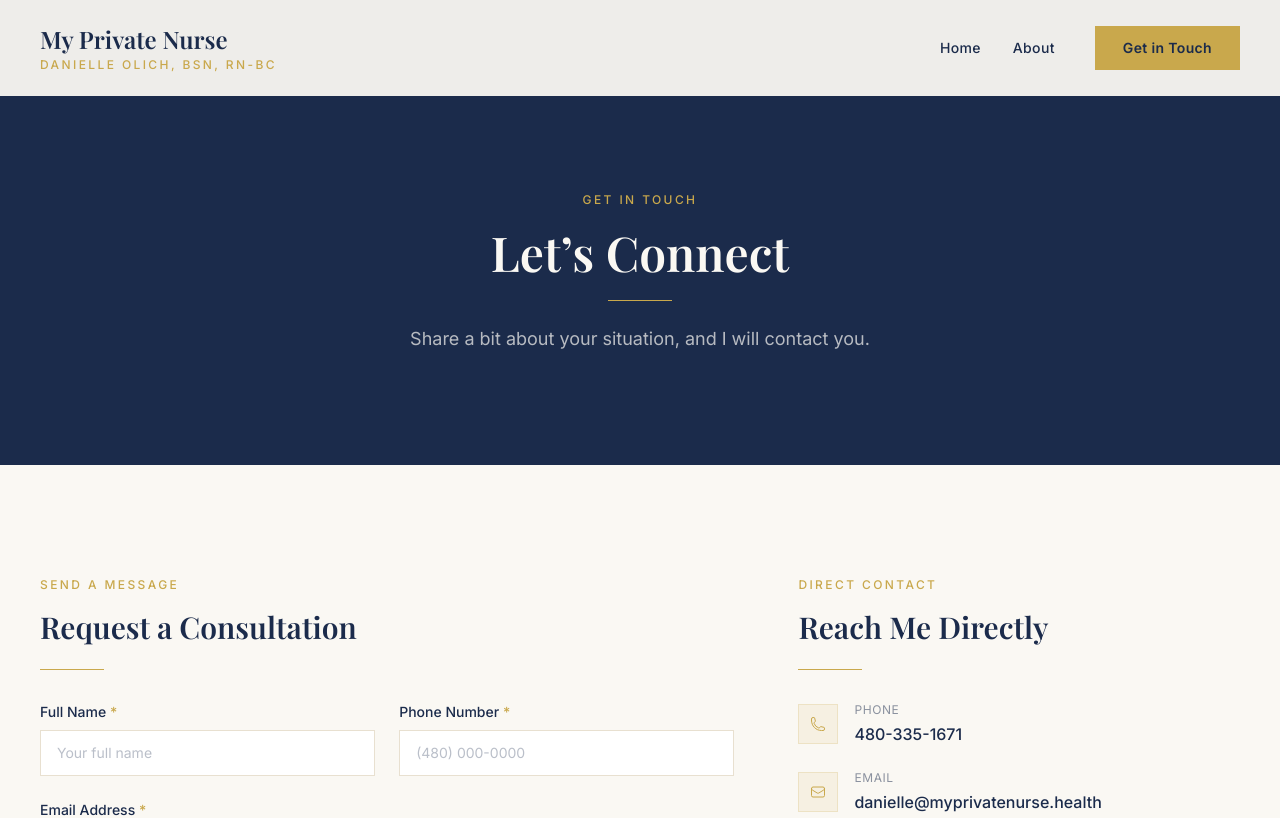
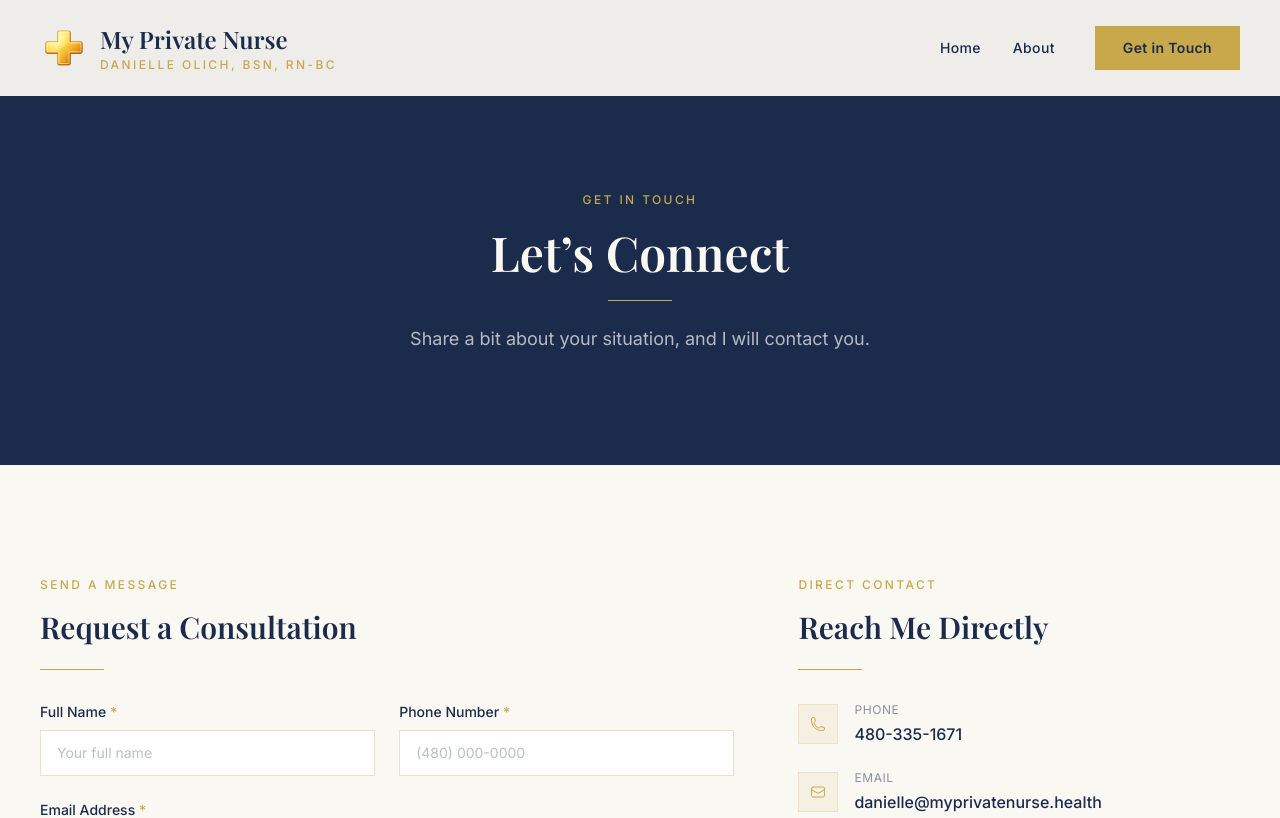
Before and after one commit to DanielleNurse/myprivatenurse, a Next.js app: page /contact in a window 1280 px wide. Shown: the top 818 px of the page. Built offline with nearby package versions, Linux system fonts and the light colour scheme.

Commit message:
Add logo to navbar alongside site title

```diff
--- a/src/components/Navigation.tsx
+++ b/src/components/Navigation.tsx
@@ -41,13 +41,20 @@ export default function Navigation() {
         <div className="flex items-center justify-between h-20 md:h-24">
 
           {/* Logo */}
-          <Link href="/" className="flex flex-col leading-tight group">
+          <Link href="/" className="flex items-center gap-3 group">
+            <img
+              src="/images/nav-logo.png"
+              alt="My Private Nurse"
+              className="h-10 md:h-12 w-auto flex-shrink-0"
+            />
+            <div className="flex flex-col leading-tight">
               <span className="font-playfair text-xl md:text-2xl font-semibold text-navy group-hover:text-navy-light transition-colors">
                 My Private Nurse
               </span>
               <span className="text-gold text-xs font-inter font-medium tracking-widest uppercase mt-0.5">
                 Danielle Olich, BSN, RN-BC
               </span>
+            </div>
           </Link>
 
           {/* Desktop Nav */}
```
Also changed, not shown: public/images/nav-logo.png (added). Lines whose indentation alone changed are shown as unchanged.
